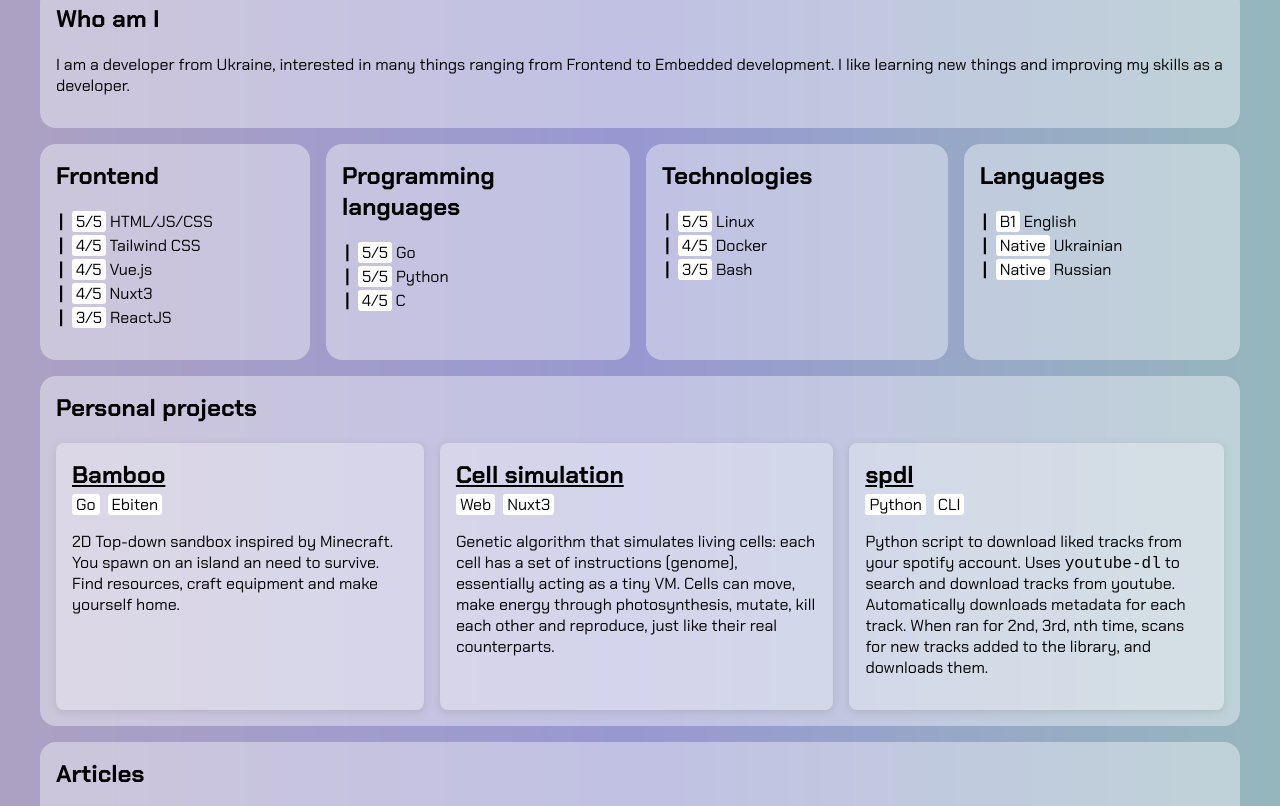
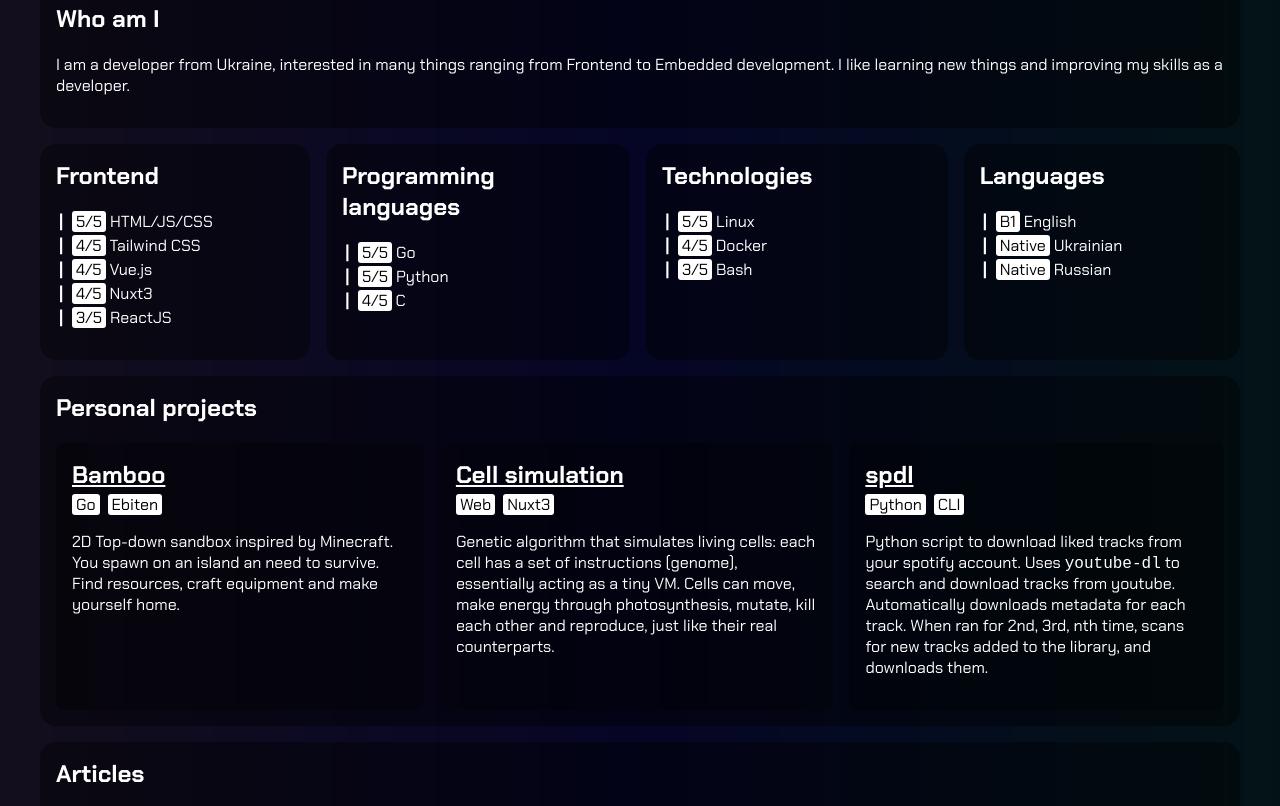
Before and after one commit to 3elDU/3elDU.github.io, a plain HTML site: page index.html in a window 1280 px wide. Shown: the part 845-1651 px from the top of the page. Drawn offline with Linux system fonts and the dark colour scheme.

Commit message:
implement dark theme

```diff
--- /dev/null
+++ b/dark.css
@@ -0,0 +1,34 @@
+@media (prefers-color-scheme: dark) {
+
+    /* Use white color for all text, and ting the fallback background gradient */
+    body {
+        color: white;
+
+        background: rgb(39, 29, 59);
+        background: linear-gradient(90deg, rgba(39, 29, 59, 1) 0%, rgba(11, 11, 77, 1) 49%, rgba(6, 39, 46, 1) 100%);
+    }
+
+    a {
+        color: white;
+    }
+
+    /* Tint the canvas a bit */
+    canvas {
+        filter: brightness(0.6);
+    }
+
+    /* Dark background colors */
+    main {
+        background-color: rgba(0, 0, 0, 0.5);
+    }
+
+    .card {
+        background-color: rgba(0, 0, 0, 0.4);
+    }
+
+    .subcard {
+        background-color: rgba(0, 0, 0, 0.3);
+        box-shadow: none;
+    }
+
+}
--- a/index.html
+++ b/index.html
@@ -12,6 +12,7 @@
     <title>Zakhar Voloshchuk</title>
 
     <link rel="stylesheet" href="styles.css">
+    <link rel="stylesheet" href="dark.css">
 </head>
 
 <body>
--- a/styles.css
+++ b/styles.css
@@ -26,6 +26,8 @@ canvas {
 }
 
 #title-wrapper {
+  color: black;
+
   width: 100%;
   height: 100vh;
 
@@ -216,11 +218,12 @@ li:last-child {
 .badge {
   padding: 0px 4px;
   background-color: white;
+  color: black;
   border-radius: 3px;
 }
 
 a {
-  color: black;
+  color: black
 }
 
 #footer-container {
```
